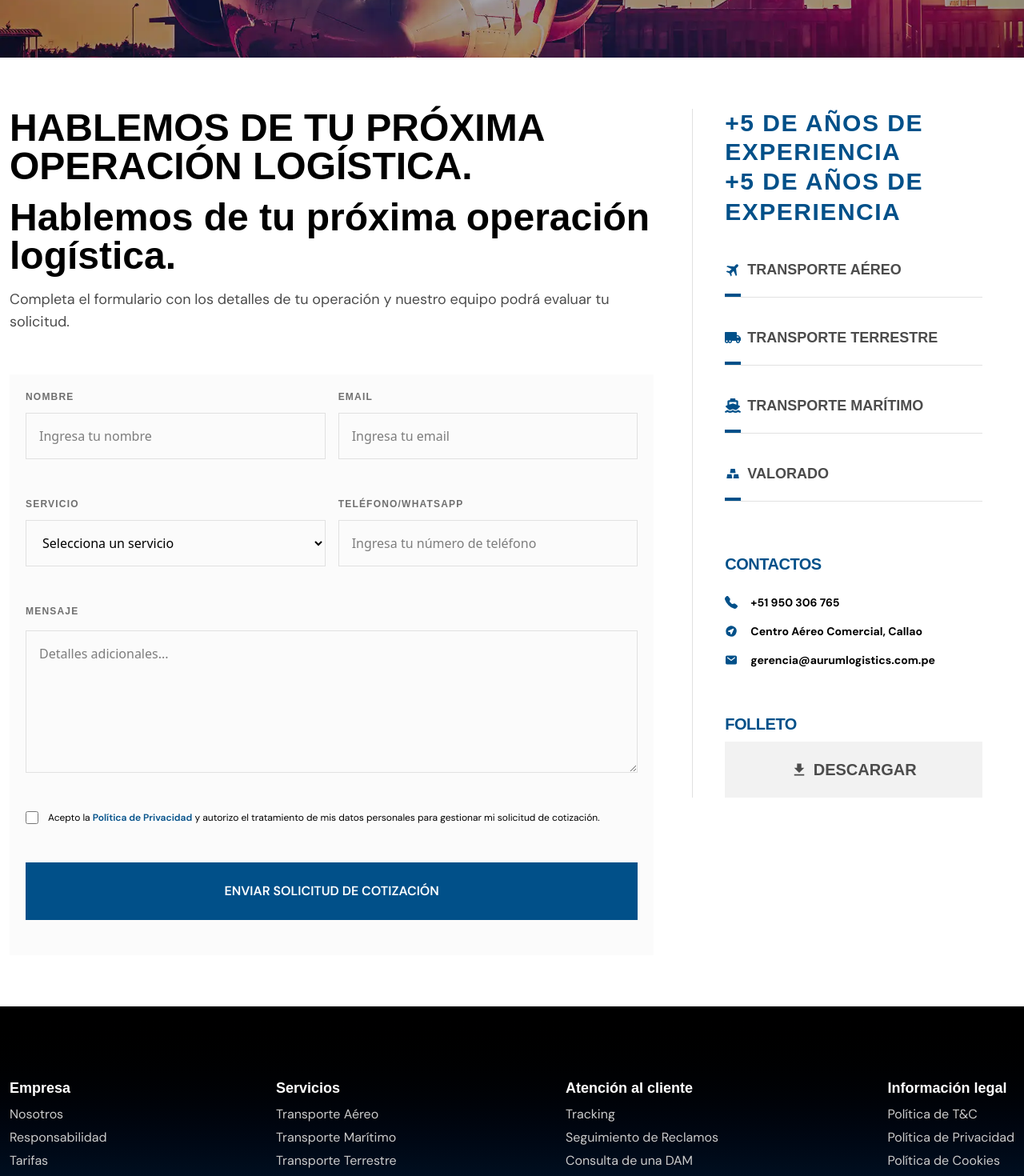
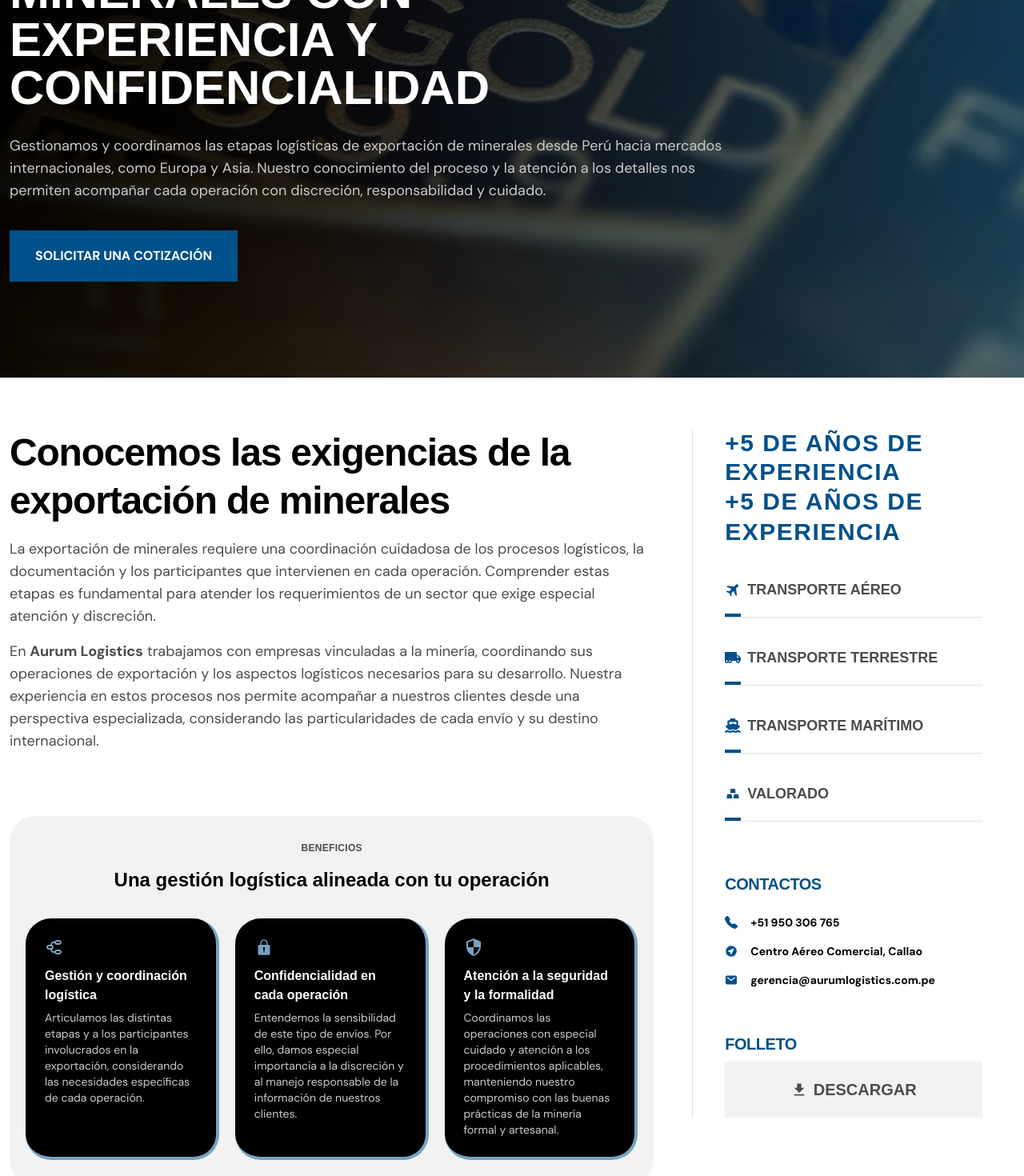
Before and after one commit to kcmsmartdev/aurumlogistics2026, a Next.js app: page /servicios/valorado in a window 1280 px wide. Shown: the part 280-1750 px from the top of the page at 80% size. Built offline with nearby package versions, Linux system fonts and the light colour scheme; a web font is replaced by a local one.

Commit message:
se agrega página de valorado

```diff
--- a/app/servicios/valorado/page.tsx
+++ b/app/servicios/valorado/page.tsx
@@ -2,26 +2,97 @@ import ServiciosLista from "@/components/responssabilidad/ServiciosLista";
 import ContactoLista from "@/components/ui/ContactoLista";
 import FormularioContacto from "@/components/ui/FormularioContacto";
 import { Metadata } from "next";
+import Link from "next/link";
+
+import { IoIosLock } from "react-icons/io";
+import { MdSecurity } from "react-icons/md";
+import { RiMindMap } from "react-icons/ri";
+import { IconType } from "react-icons";
 
 export const metada:Metadata ={
-    title:"Servicio Especial de Valorado | Aurum Logistics",
-    description:"Conoce el servicio especial de valorado de Aurum Logistics y consulta cómo podemos ayudarte con los requerimientos logísticos de tu operación.",
+    title:"Logística para Exportación de Minerales | Aurum Logistics",
+    description:"Coordinamos la logística para la exportación de minerales desde Perú hacia mercados internacionales, con especial atención a la confidencialidad y los requerimientos de cada operación.",
 }
+
+interface Beneficios{
+    icon:IconType,
+    title:string,
+    description:string,
+}
+
+
+const cardBeneficos:Beneficios[]=[
+    {icon:RiMindMap, title:"Gestión y coordinación logística", description:"Articulamos las distintas etapas y a los participantes involucrados en la exportación, considerando las necesidades específicas de cada operación."},
+    {icon:IoIosLock, title:"Confidencialidad en cada operación", description:"Entendemos la sensibilidad de este tipo de envíos. Por ello, damos especial importancia a la discreción y al manejo responsable de la información de nuestros clientes."},
+    {icon:MdSecurity, title:"Atención a la seguridad y la formalidad", description:"Coordinamos las operaciones con especial cuidado y atención a los procedimientos aplicables, manteniendo nuestro compromiso con las buenas prácticas de la minería formal y artesanal."},
+
+]
 export default function ServicioValorado(){
     return(
         <main className="flex flex-col">
-             <div className="mt-16 w-full h-48 flex flex-col items-center justify-center lg:h-72 bg-center bg-cover bg-no-repeat" style={{backgroundImage:"url('/images/img-bg-aereo.webp')"}} >
-                <p className="font-body font-bold text-white text-3xl lg:text-5xl">
-                    VALORADO
-                </p>
+             <div className=" relative w-full h-auto py-28 flex flex-col items-center justify-center  bg-center bg-cover bg-no-repeat" style={{backgroundImage:"url('/images/img-bg-valorado.webp')"}} >
+                <div className="absolute inset-0 bg-linear-to-r from-black to-primary/60 z-0 opacity-95"></div>
+                <div className="relative z-20 max-w-7xl mx-auto w-full px-3 py-2 flex flex-col gap-5">
+
+                    <h1 className="font-heading font-bold text-white text-4xl lg:text-6xl max-w-4xl uppercase mb-2">
+                        Coordinamos la exportación de minerales con experiencia y confidencialidad
+                    </h1>
+                    <p className="font-body text-base md:text-lg text-muted-reverse max-w-4xl mb-4">
+                        Gestionamos y coordinamos las etapas logísticas de exportación de minerales desde Perú hacia mercados internacionales, como Europa y Asia. Nuestro conocimiento del proceso y la atención a los detalles nos permiten acompañar cada operación con discreción, responsabilidad y cuidado.
+                    </p>
+
+
+                    <Link href="/contacto"
+                    className="w-fit font-body text-white bg-primary py-5 px-8 group ">
+                        <span className="inline-block font-bold uppercase transition-transform duration-300 ease-in-out group-hover:scale-105">
+                            Solicitar una cotización
+                        </span>
+                    </Link>
+                </div>
             </div>
 
              <div className="w-full max-w-7xl mx-auto px-3 py-16">
                <div className="grid grid-cols-1 lg:grid-cols-[1fr_0.5fr] gap-12 lg:gap-12">
                      <div className="flex flex-col">
-                        <h2 className="font-heading text-3xl md:text-4xl lg:text-5xl font-bold uppercase mb-4">
-                            Hablemos de tu próxima operación logística.
-                        </h2>
+                        <div>
+                            <h2 className="font-heading text-3xl lg:text-5xl font-bold mb-4 tracking-tight leading-tight">
+                                Conocemos las exigencias de la exportación de minerales
+                            </h2>
+                            <p className="font-body text-base md:text-lg text-muted mb-4">
+                                La exportación de minerales requiere una coordinación cuidadosa de los procesos logísticos, la documentación y los participantes que intervienen en cada operación. Comprender estas etapas es fundamental para atender los requerimientos de un sector que exige especial atención y discreción.
+                            </p>
+
+                            <p className="font-body text-base md:text-lg text-muted">
+                                En <strong>Aurum Logistics</strong> trabajamos con empresas vinculadas a la minería, coordinando sus operaciones de exportación y los aspectos logísticos necesarios para su desarrollo. Nuestra experiencia en estos procesos nos permite acompañar a nuestros clientes desde una perspectiva especializada, considerando las particularidades de cada envío y su destino internacional.
+                            </p>
+                        </div>
+
+                        <div className=" flex flex-col items-center mt-20 px-5 py-8 bg-gray rounded-4xl mb-20">
+                            <span className="font-heading text-xs font-semibold tracking-wide text-muted text-center">BENEFICIOS</span>
+                            <h2 className="font-heading font-semibold text-2xl mt-4 text-center">
+                                Una gestión logística alineada con tu operación
+                            </h2>
+
+                            <div className="grid grid-cols-1 sm:grid-cols-3 gap-5 mt-8">
+                                {cardBeneficos.map((card)=>{
+                                    const Icon = card.icon
+                                    return(
+                                        <article key={card.title}
+                                        className="bg-black w-full rounded-4xl p-6 border-b-4 border-r-4 border-secondary">
+                                            <Icon className="size-6 text-secondary mb-3" />
+                                            <h3 className="font-heading font-bold text-base text-white mb-1.5">
+                                                {card.title}
+                                            </h3>
+                                            <p className="font-body text-muted-reverse text-sm">
+                                                {card.description}
+                                            </p>
+                                        </article>
+                                    )
+                                })}
+                            </div>
+
+                        </div>
+
                         <FormularioContacto />
                      </div>
 
```
